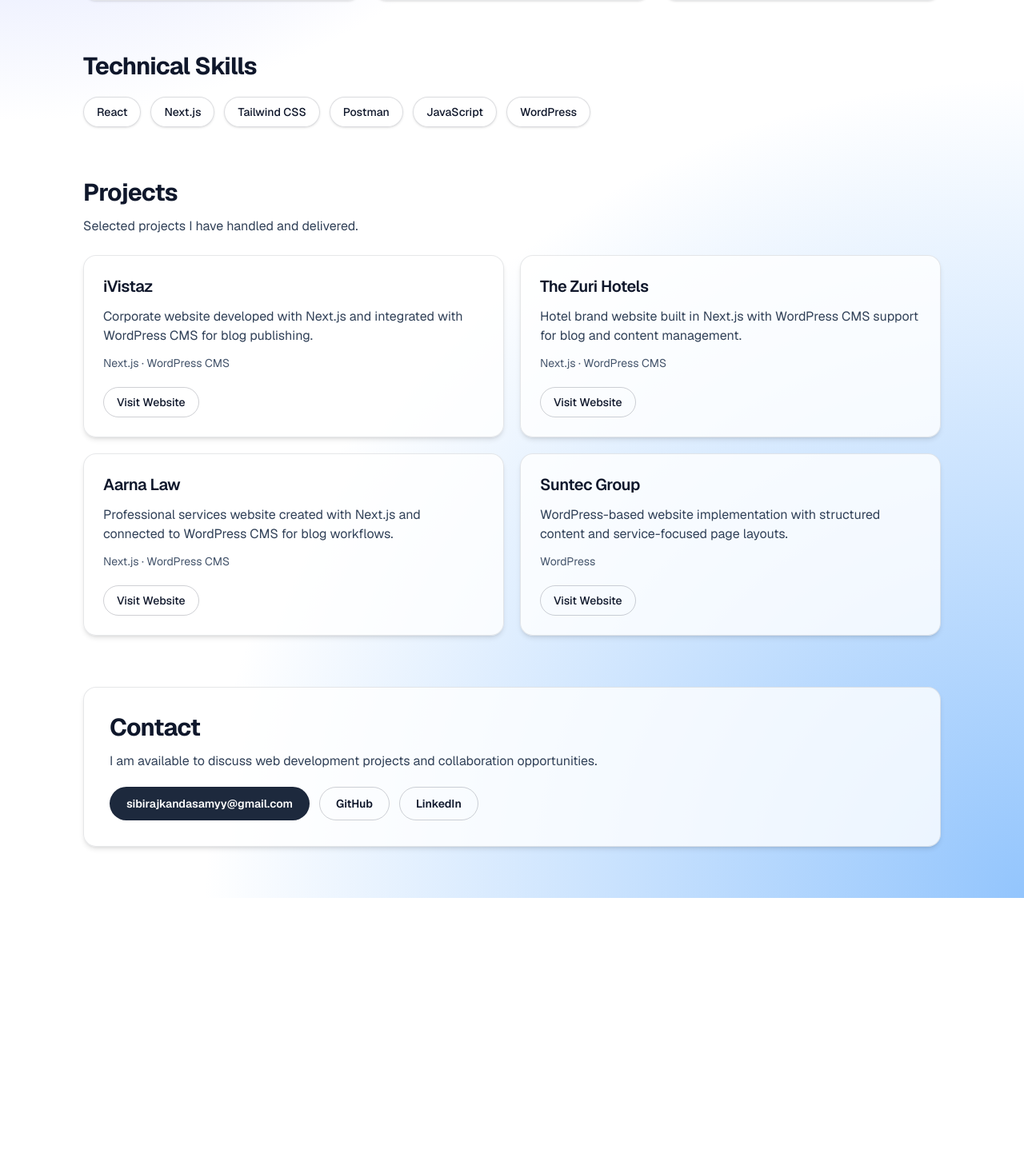
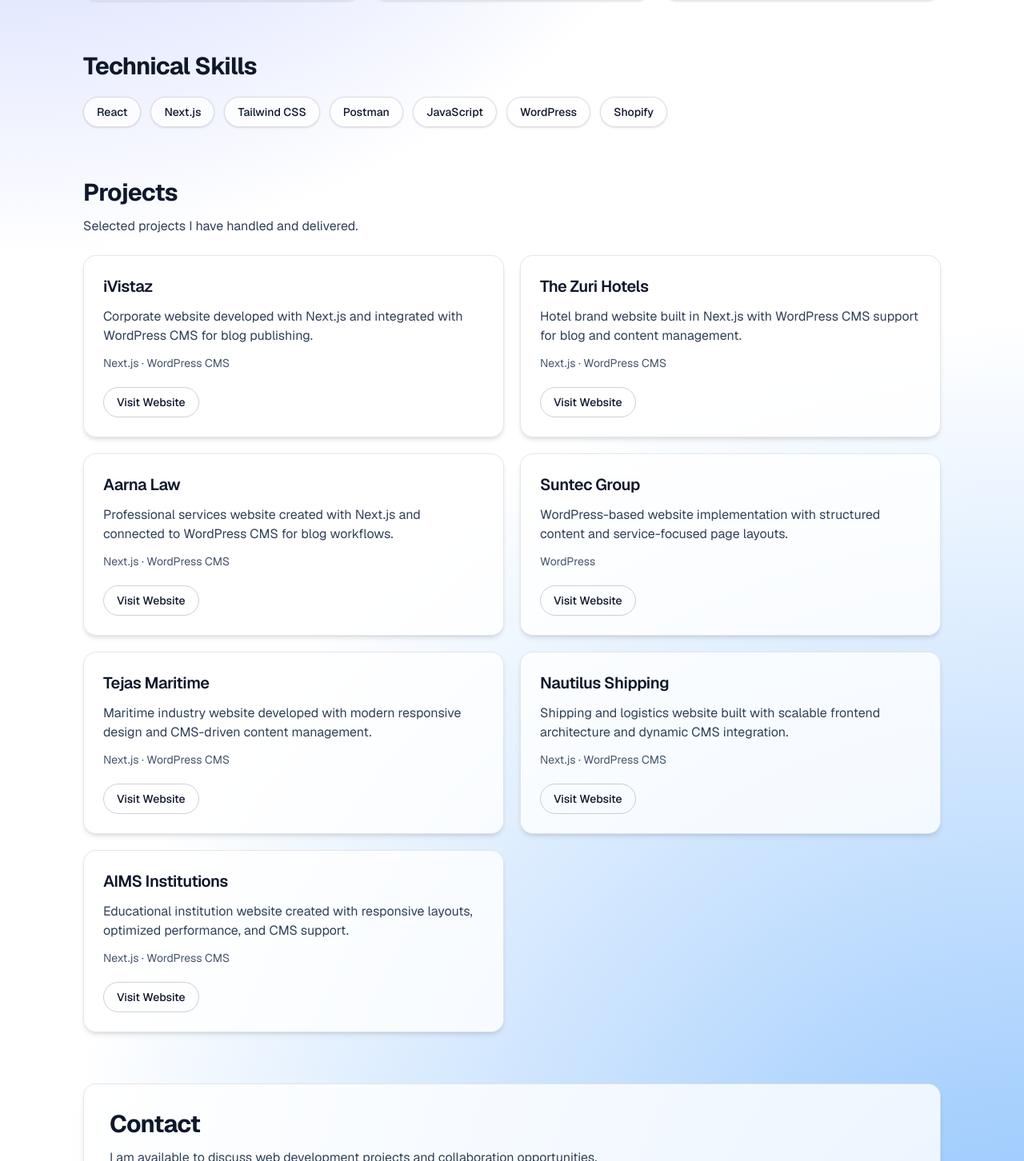
Before and after one commit to sibiraj-002/Portfolio, a Next.js app: page / in a window 1280 px wide. Shown: the part 758-2210 px from the top of the page at 80% size. Before the commit the page ends 1881 px from the top, so only its background shows below. Built offline with nearby package versions, Linux system fonts and the light colour scheme.

Commit message:
Projrcts updated

```diff
--- a/app/components/portfolio/data.js
+++ b/app/components/portfolio/data.js
@@ -6,12 +6,23 @@
   headline: "Building clean, scalable web experiences for modern businesses.",
   summary:
     "I am a Web Developer at iVistaz E-com Services with two years of experience. I build responsive, production-ready websites with a strong focus on performance, maintainability, and user experience.",
-  skills: ["React", "Next.js", "Tailwind CSS", "Postman", "JavaScript", "WordPress"],
+
+  skills: [
+    "React",
+    "Next.js",
+    "Tailwind CSS",
+    "Postman",
+    "JavaScript",
+    "WordPress",
+    "Shopify",
+  ],
+
   contact: {
     email: "sibirajkandasamyy@gmail.com",
     github: "https://github.com/sibiraj-002",
     linkedin: "https://www.linkedin.com/in/sibiraj-kandasamy/",
   },
+
   projects: [
     {
       name: "iVistaz",
@@ -20,6 +31,7 @@
       description:
         "Corporate website developed with Next.js and integrated with WordPress CMS for blog publishing.",
     },
+
     {
       name: "The Zuri Hotels",
       url: "https://www.thezurihotels.com/",
@@ -27,6 +39,7 @@
       description:
         "Hotel brand website built in Next.js with WordPress CMS support for blog and content management.",
     },
+
     {
       name: "Aarna Law",
       url: "https://aarnalaw.com/",
@@ -34,6 +47,7 @@
       description:
         "Professional services website created with Next.js and connected to WordPress CMS for blog workflows.",
     },
+
     {
       name: "Suntec Group",
       url: "https://www.suntecgroup.com/",
@@ -41,5 +55,29 @@
       description:
         "WordPress-based website implementation with structured content and service-focused page layouts.",
     },
+
+    {
+      name: "Tejas Maritime",
+      url: "https://tejasmaritime.com/",
+      stack: ["Next.js", "WordPress CMS"],
+      description:
+        "Maritime industry website developed with modern responsive design and CMS-driven content management.",
+    },
+
+    {
+      name: "Nautilus Shipping",
+      url: "https://nautilusshipping.com/",
+      stack: ["Next.js", "WordPress CMS"],
+      description:
+        "Shipping and logistics website built with scalable frontend architecture and dynamic CMS integration.",
+    },
+
+    {
+      name: "AIMS Institutions",
+      url: "https://theaims.ac.in/",
+      stack: ["Next.js", "WordPress CMS"],
+      description:
+        "Educational institution website created with responsive layouts, optimized performance, and CMS support.",
+    },
   ],
 };
```
